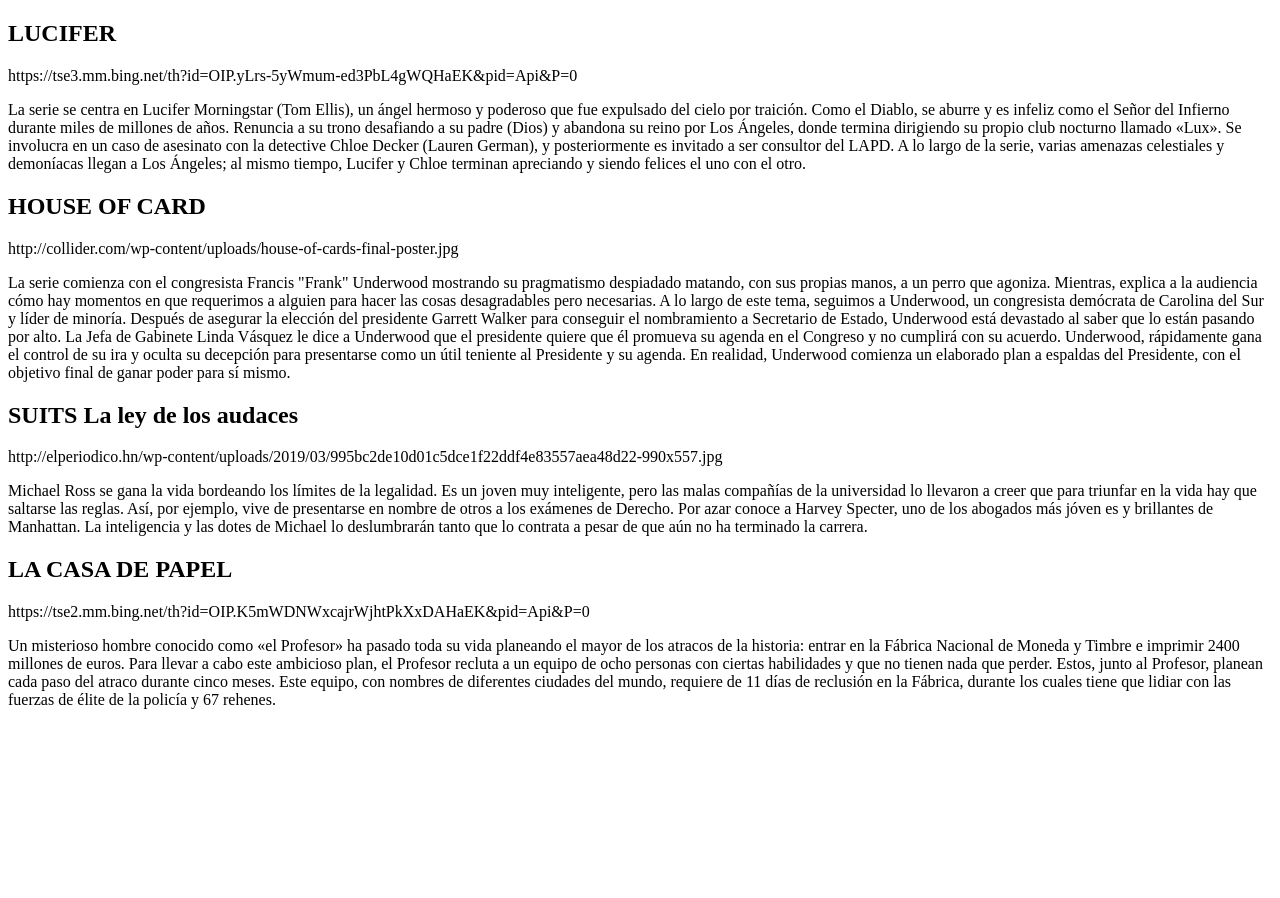
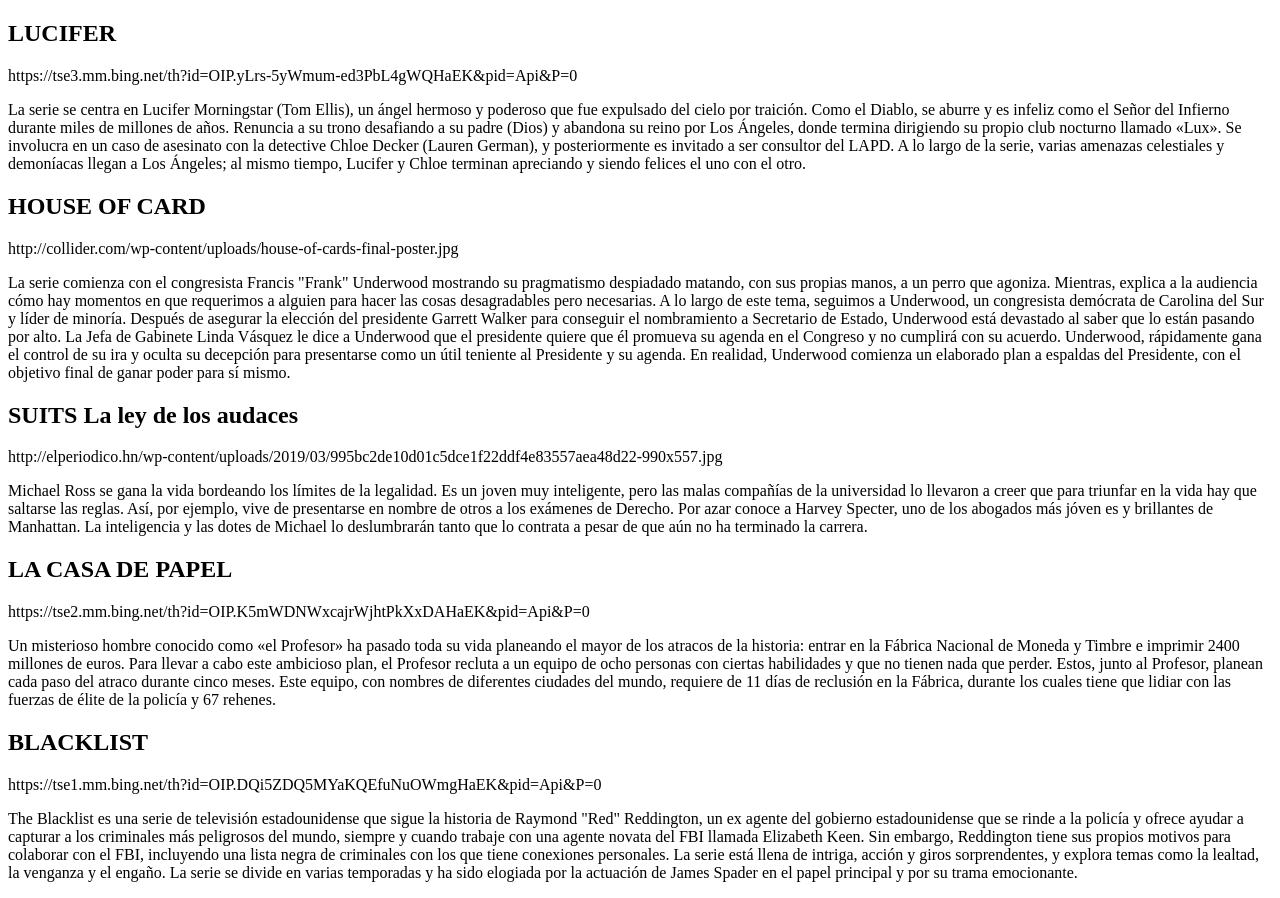
Before and after one commit to CodeRuby999/5-Series-favoritas, a plain HTML site: page index.html in a window 1280 px wide. Before the commit the page ends 800 px from the top, so only its background shows below. Drawn offline with Linux system fonts and the light colour scheme.

Commit message:
Tenth commit

```diff
--- a/index.html
+++ b/index.html
@@ -61,4 +61,18 @@
              nombres de diferentes ciudades del mundo, requiere de 11 días de reclusión en la Fábrica,
              durante los cuales tiene que lidiar con las fuerzas de élite de la policía y 67 rehenes.
     </p>
+
+       <h2>BLACKLIST</h2>
+       <p>https://tse1.mm.bing.net/th?id=OIP.DQi5ZDQ5MYaKQEfuNuOWmgHaEK&pid=Api&P=0</p>
+       <p>The Blacklist es una serie de televisión estadounidense que sigue la historia de
+        Raymond "Red" Reddington, un ex agente del gobierno estadounidense que se rinde a la
+         policía y ofrece ayudar a capturar a los criminales más peligrosos del mundo, siempre
+         y cuando trabaje con una agente novata del FBI llamada Elizabeth Keen. Sin embargo,
+         Reddington tiene sus propios motivos para colaborar con el FBI, incluyendo una lista
+         negra de criminales con los que tiene conexiones personales. La serie está llena de
+         intriga, acción y giros sorprendentes, y explora temas como la lealtad, la venganza y
+         el engaño. La serie se divide en varias temporadas y ha sido elogiada por la actuación
+          de James Spader en el papel principal y por su trama emocionante.
+
+       </p>
 </html>
```
